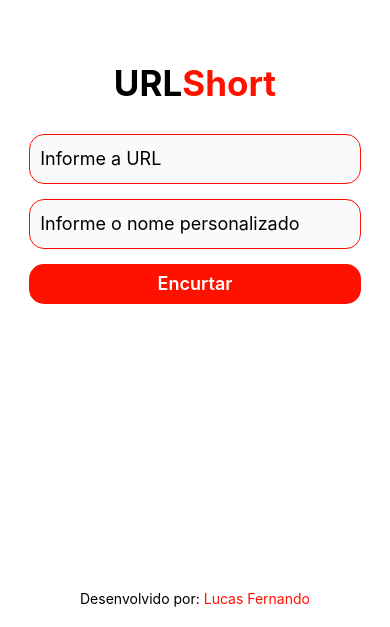
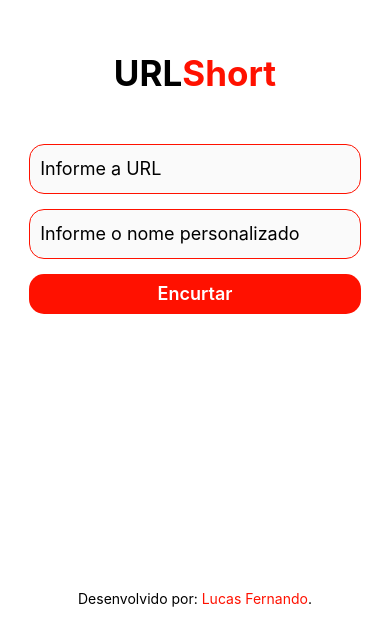
Before and after one commit to Lucas98Fernando/url-short, a React Native app: screen / in a window 390 px wide. Shown: the part 217-844 px from the top of the page. Built offline with nearby package versions, Linux system fonts and the light colour scheme.

Commit message:
Small Changes

```diff
--- a/App.js
+++ b/App.js
@@ -81,7 +81,7 @@ export default function App() {
 
         <Text style={styles.footer}>
           Desenvolvido por:
-          <Text style={{color: '#f10'}}> Lucas Fernando</Text>
+          <Text style={{color: '#f10'}}> Lucas Fernando</Text>.
         </Text>
       </View>
     </TouchableWithoutFeedback>
@@ -99,7 +99,7 @@ const styles = StyleSheet.create({
   title: {
     fontSize: 35,
     fontWeight: 'bold',
-    marginBottom: 30,
+    marginBottom: 50,
   },
   urlInput: {
     height: 50,
```
